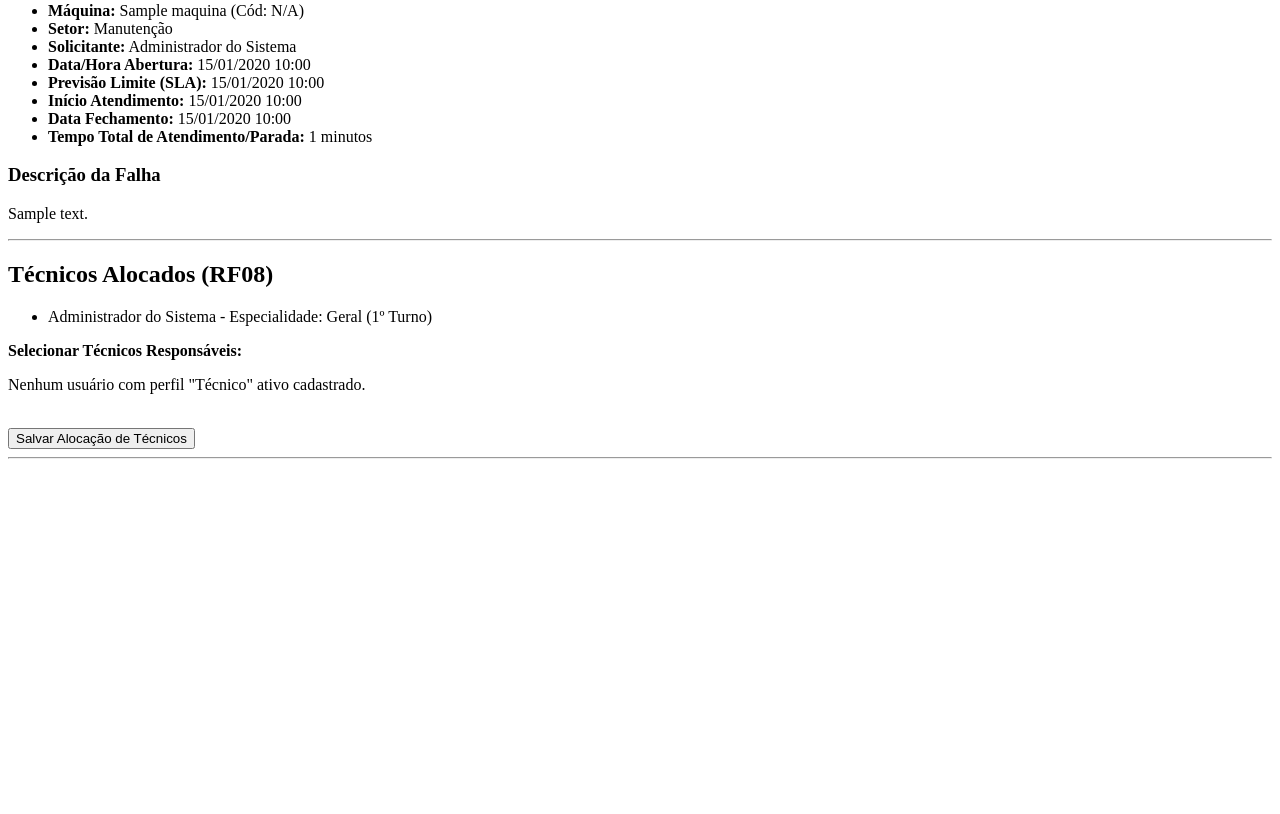
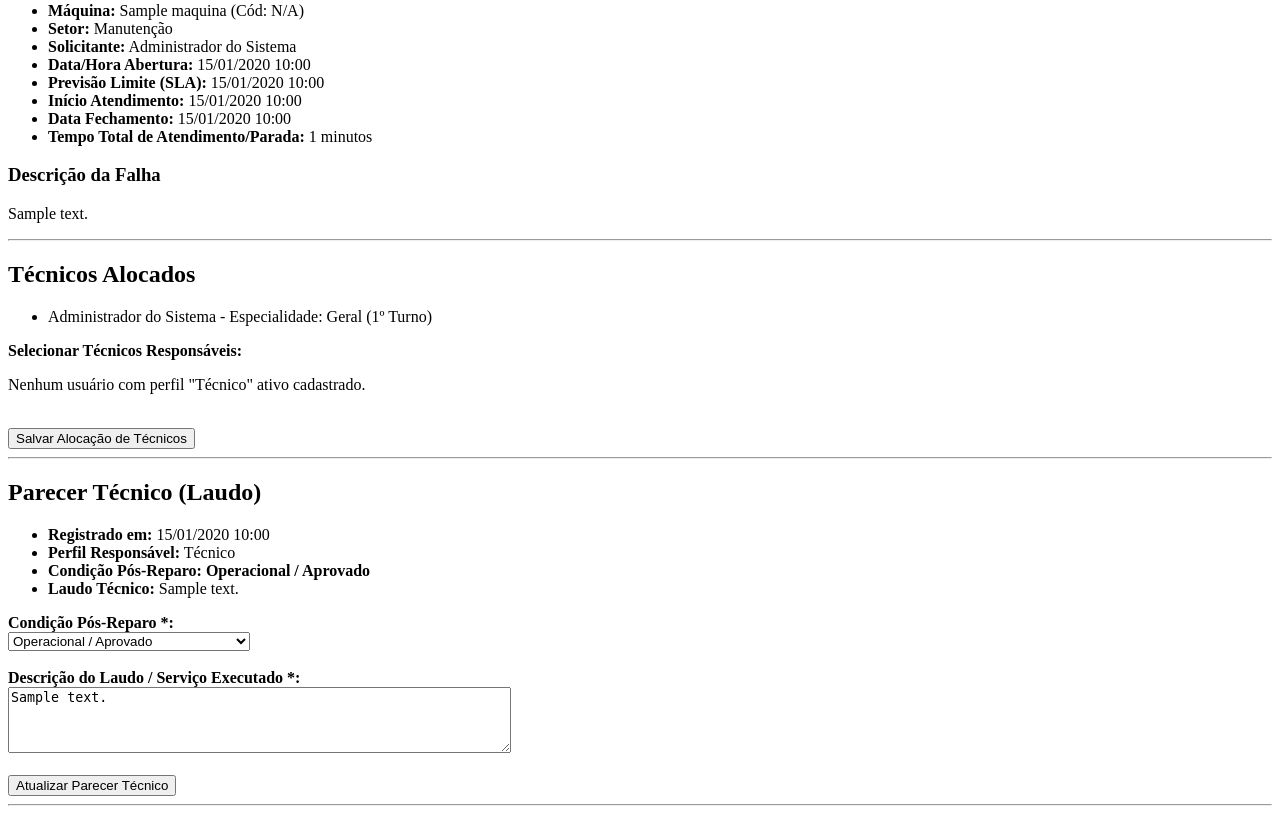
Before and after one commit to Pi-Taya/Manutencao_Industrial_SENAI, a Laravel app: page /ordens/1 in a window 1280 px wide. Shown: the part 367-1181 px from the top of the page. Before the commit the page ends 826 px from the top, so only its background shows below. Run offline with Laravel 12, Linux system fonts and the light colour scheme; a user stored in the database is signed in; data comes from the database, SQL or seed files in the repository; tables that the repository leaves empty hold one stand-in row (values such as "Sample post").

Commit message:
Ajuste de Controllers, Models, migrations e views para Parecer Técnico

```diff
--- a/app/Http/Controllers/OrdemServicoController.php
+++ b/app/Http/Controllers/OrdemServicoController.php
@@ -7,6 +7,7 @@ use App\Models\Maquina;
 use App\Models\TipoManutencao;
 use App\Models\StatusPrioridade;
 use App\Models\StatusMaquina;
+use App\Models\ParecerTecnico;
 use App\Models\User;
 use Illuminate\Http\Request;
 use Illuminate\Support\Facades\Auth;
@@ -23,15 +24,16 @@ class OrdemServicoController extends Controller
 
         // Filtro por status da OS
         if ($request->filled('status')) {
-            $query->where('status',$request->status);
+            $query->where('status', $request->status);
         }
 
         // Filtro por prioridade
         if ($request->filled('id_status_prioridade')) {
-            $query->where('id_status_prioridade',$request->id_status_prioridade);
+            $query->where('id_status_prioridade', $request->id_status_prioridade);
         }
 
-        $ordens = $query->orderBy('created_at', 'desc')->paginate(10);$prioridades = StatusPrioridade::all();
+        $ordens = $query->orderBy('created_at', 'desc')->paginate(10);
+        $prioridades = StatusPrioridade::all();
 
         return view('ordens.index', compact('ordens', 'prioridades'));
     }
@@ -42,7 +44,8 @@ class OrdemServicoController extends Controller
     public function create()
     {
         $maquinas = Maquina::where('status', true)->get();
-        $tiposManutencao = TipoManutencao::all();$prioridades = StatusPrioridade::all();
+        $tiposManutencao = TipoManutencao::all();
+        $prioridades = StatusPrioridade::all();
 
         return view('ordens.create', compact('maquinas', 'tiposManutencao', 'prioridades'));
     }
@@ -63,10 +66,10 @@ class OrdemServicoController extends Controller
         $prioridade = StatusPrioridade::findOrFail($request->id_status_prioridade);
 
         // Cálculo da previsão limite de atendimento (SLA)
-        $horasSla = explode(':',$prioridade->tempo_limite_atendimento)[0] ?? 24;
+        $horasSla = explode(':', $prioridade->tempo_limite_atendimento)[0] ?? 24;
         $dataPrevisao = Carbon::now()->addHours((int)$horasSla);
 
-        $parouProducao =$request->has('parou_producao');
+        $parouProducao = $request->has('parou_producao');
 
         // 1. Criar a Ordem de Serviço
         $os = OrdemServico::create([
@@ -82,10 +85,11 @@ class OrdemServicoController extends Controller
         ]);
 
         // 2. Regra de Negócio RN04: Atualiza a máquina para "Em Manutenção" se parou a produção
-        if ($parouProducao) {$statusEmManutencao = StatusMaquina::where('estado_da_maquina', 'Em Manutenção')->first();
+        if ($parouProducao) {
+            $statusEmManutencao = StatusMaquina::where('estado_da_maquina', 'Em Manutenção')->first();
             if ($statusEmManutencao) {
                 $maquina = Maquina::findOrFail($request->id_maquina);
-                $maquina->update(['id_status_maquina' =>$statusEmManutencao->id_status_maquina]);
+                $maquina->update(['id_status_maquina' => $statusEmManutencao->id_status_maquina]);
             }
         }
 
@@ -98,10 +102,18 @@ class OrdemServicoController extends Controller
      */
     public function show($id)
     {
-        $ordem = OrdemServico::with([ 'maquina.setor', 'solicitante', 'tipoManutencao', 'prioridade', 'tecnicos.turno' ])->findOrFail($id);
+        $ordem = OrdemServico::with([
+            'maquina.setor',
+            'solicitante',
+            'tipoManutencao',
+            'prioridade',
+            'tecnicos.turno',
+            'parecer.perfil'
+        ])->findOrFail($id);
 
         // Lista apenas usuários ativos com perfil Técnico para seleção na OS
-        $tecnicosDisponiveis = User::whereHas('perfil', function ($q) {$q->where('tipo_perfil', 'Técnico');
+        $tecnicosDisponiveis = User::whereHas('perfil', function ($q) {
+            $q->where('tipo_perfil', 'Técnico');
         })->where('status', true)->get();
 
         return view('ordens.show', compact('ordem', 'tecnicosDisponiveis'));
@@ -110,7 +122,7 @@ class OrdemServicoController extends Controller
     /**
      * Alocar ou atualizar técnicos na OS (RF08)
      */
-    public function alocarTecnicos(Request $request,$id)
+    public function alocarTecnicos(Request $request, $id)
     {
         $request->validate([
             'tecnicos'   => 'nullable|array',
@@ -129,31 +141,36 @@ class OrdemServicoController extends Controller
     /**
      * Atualizar o status do atendimento e encerrar a OS (RF09)
      */
-    public function atualizarStatus(Request $request,$id)
+    public function atualizarStatus(Request $request, $id)
     {
         $request->validate([
             'status' => 'required|in:Aberta,Aguardando Aprovação,Em Andamento,Aguardando Peça,Aguardando Validação,Concluída,Cancelada',
         ]);
 
         $ordem = OrdemServico::findOrFail($id);
-        $novoStatus =$request->status;
-        $agora = Carbon::now();
+        $novoStatus = $request->status;
 
-        $dadosAtualizacao = ['status' =>$novoStatus];
-
-        // Se iniciou o atendimento agora, grava o timestamp de início
-        if ($novoStatus === 'Em Andamento' && is_null($ordem->data_inicio_atendimento)) {
-            $dadosAtualizacao['data_inicio_atendimento'] =$agora;
+        // Trava de regra de negócio: exige parecer técnico cadastrado para concluir a OS
+        if ($novoStatus === 'Concluída' && is_null($ordem->id_parecer)) {
+            return redirect()->route('ordens.show', $ordem->id_ordem_servico)
+                ->with('error', 'Não é possível concluir a OS sem antes registrar o Parecer Técnico.');
         }
 
-        // Se concluiu a OS, calcula o tempo total de parada e libera a máquina (RN04 reversa)
+        $agora = Carbon::now();
+        $dadosAtualizacao = ['status' => $novoStatus];
+
+        if ($novoStatus === 'Em Andamento' && is_null($ordem->data_inicio_atendimento)) {
+            $dadosAtualizacao['data_inicio_atendimento'] = $agora;
+        }
+
         if ($novoStatus === 'Concluída' && is_null($ordem->data_fechamento)) {
-            $dadosAtualizacao['data_fechamento'] =$agora;
+            $dadosAtualizacao['data_fechamento'] = $agora;
             $dadosAtualizacao['tempo_parada_minutos'] = $ordem->data_abertura->diffInMinutes($agora);
 
-            if ($ordem->parou_producao) {$statusAtiva = StatusMaquina::where('estado_da_maquina', 'Ativa')->first();
-                if ($statusAtiva &&$ordem->maquina) {
-                    $ordem->maquina->update(['id_status_maquina' =>$statusAtiva->id_status_maquina]);
+            if ($ordem->parou_producao) {
+                $statusAtiva = StatusMaquina::where('estado_da_maquina', 'Ativa')->first();
+                if ($statusAtiva && $ordem->maquina) {
+                    $ordem->maquina->update(['id_status_maquina' => $statusAtiva->id_status_maquina]);
                 }
             }
         }
@@ -163,4 +180,39 @@ class OrdemServicoController extends Controller
         return redirect()->route('ordens.show', $ordem->id_ordem_servico)
             ->with('success', "Status da OS alterado para: {$novoStatus}");
     }
+
+    /**
+     * Registrar ou atualizar o Parecer Técnico vinculado à OS
+     */
+    public function registrarParecer(Request $request, $id)
+    {
+        $request->validate([
+            'descricao_laudo'     => 'required|string',
+            'condicao_pos_reparo' => 'required|in:Operacional / Aprovado,Operacional com Restrições / Parcial,Aguardando Peça,Condenado / Inoperante',
+        ]);
+
+        $ordem = OrdemServico::findOrFail($id);
+        $usuario = Auth::user();
+
+        if ($ordem->id_parecer) {
+            $ordem->parecer->update([
+                'id_perfil'           => $usuario->id_perfil,
+                'data_registro'       => Carbon::now(),
+                'descricao_laudo'     => $request->descricao_laudo,
+                'condicao_pos_reparo' => $request->condicao_pos_reparo,
+            ]);
+        } else {
+            $parecer = ParecerTecnico::create([
+                'id_perfil'           => $usuario->id_perfil,
+                'data_registro'       => Carbon::now(),
+                'descricao_laudo'     => $request->descricao_laudo,
+                'condicao_pos_reparo' => $request->condicao_pos_reparo,
+            ]);
+
+            $ordem->update(['id_parecer' => $parecer->id_parecer]);
+        }
+
+        return redirect()->route('ordens.show', $ordem->id_ordem_servico)
+            ->with('success', 'Parecer técnico registrado com sucesso!');
+    }
 }
--- a/app/Models/OrdemServico.php
+++ b/app/Models/OrdemServico.php
@@ -72,4 +72,9 @@ class OrdemServico extends Model
             'id_usuario'
         )->withTimestamps();
     }
+
+    public function parecer()
+    {
+        return $this->belongsTo(ParecerTecnico::class, 'id_parecer', 'id_parecer');
+    }
 }
--- a/config/app.php
+++ b/config/app.php
@@ -65,7 +65,7 @@ return [
     |
     */
 
-    'timezone' => 'UTC',
+    'timezone' => 'America/Sao_Paulo',
 
     /*
     |--------------------------------------------------------------------------
--- a/resources/views/ordens/show.blade.php
+++ b/resources/views/ordens/show.blade.php
@@ -12,6 +12,18 @@
         <p><strong>[Sucesso]: {{ session('success') }}</strong></p>
     @endif
 
+    @if(session('error'))
+        <p><strong>[Atenção]: {{ session('error') }}</strong></p>
+    @endif
+
+    @if($errors->any())
+        <ul>
+            @foreach($errors->all() as $erro)
+                <li><strong>[Erro]:</strong> {{ $erro }}</li>
+            @endforeach
+        </ul>
+    @endif
+
     <hr>
 
     <h2>Status e Situação</h2>
@@ -22,7 +34,7 @@
         <li><strong>Tipo de Manutenção:</strong> {{ $ordem->tipoManutencao->nome_manutencao ?? 'N/A' }}</li>
     </ul>
 
-    <!-- Formulário de Alteração de Status (RF09) -->
+    <!-- Formulário de Alteração de Status -->
     <form action="{{ route('ordens.status', $ordem->id_ordem_servico) }}" method="POST">
         @csrf
         @method('PATCH')
@@ -56,7 +68,7 @@
 
     <hr>
 
-    <h2>Técnicos Alocados (RF08)</h2>
+    <h2>Técnicos Alocados</h2>
     @if($ordem->tecnicos->count() > 0)
         <ul>
             @foreach($ordem->tecnicos as $tecnico)
@@ -67,7 +79,7 @@
         <p>Nenhum técnico alocado nesta OS.</p>
     @endif
 
-    <!-- Formulário para alocar técnicos (Gestores/Administradores ou Técnicos) -->
+    <!-- Formulário para alocar técnicos -->
     <form action="{{ route('ordens.alocar', $ordem->id_ordem_servico) }}" method="POST">
         @csrf
         <p><strong>Selecionar Técnicos Responsáveis:</strong></p>
@@ -87,5 +99,47 @@
     </form>
 
     <hr>
+
+    <h2>Parecer Técnico (Laudo)</h2>
+
+    @if($ordem->parecer)
+        <ul>
+            <li><strong>Registrado em:</strong> {{ $ordem->parecer->data_registro->format('d/m/Y H:i') }}</li>
+            <li><strong>Perfil Responsável:</strong> {{ $ordem->parecer->perfil->tipo_perfil ?? 'N/A' }}</li>
+            <li><strong>Condição Pós-Reparo:</strong> <strong>{{ $ordem->parecer->condicao_pos_reparo }}</strong></li>
+            <li><strong>Laudo Técnico:</strong> {{ $ordem->parecer->descricao_laudo }}</li>
+        </ul>
+    @else
+        <p>Nenhum parecer técnico registrado para esta Ordem de Serviço.</p>
+    @endif
+
+    <form action="{{ route('ordens.parecer', $ordem->id_ordem_servico) }}" method="POST">
+        @csrf
+        <div>
+            <label for="condicao_pos_reparo"><strong>Condição Pós-Reparo *:</strong></label><br>
+            <select name="condicao_pos_reparo" id="condicao_pos_reparo" required>
+                <option value="">Selecione a condição...</option>
+                @foreach([
+                    'Operacional / Aprovado',
+                    'Operacional com Restrições / Parcial',
+                    'Aguardando Peça',
+                    'Condenado / Inoperante'
+                ] as $condicao)
+                    <option value="{{ $condicao }}" {{ old('condicao_pos_reparo', $ordem->parecer->condicao_pos_reparo ?? '') == $condicao ? 'selected' : '' }}>
+                        {{ $condicao }}
+                    </option>
+                @endforeach
+            </select>
+        </div>
+        <br>
+        <div>
+            <label for="descricao_laudo"><strong>Descrição do Laudo / Serviço Executado *:</strong></label><br>
+            <textarea name="descricao_laudo" id="descricao_laudo" rows="4" cols="60" required placeholder="Descreva a causa raiz encontrada, o serviço realizado e observações técnicas...">{{ old('descricao_laudo', $ordem->parecer->descricao_laudo ?? '') }}</textarea>
+        </div>
+        <br>
+        <button type="submit">{{ $ordem->parecer ? 'Atualizar Parecer Técnico' : 'Salvar Parecer Técnico' }}</button>
+    </form>
+
+    <hr>
 </body>
 </html>
--- a/routes/web.php
+++ b/routes/web.php
@@ -28,6 +28,7 @@ Route::middleware(['auth'])->group(function () {
         Route::resource('ordens', OrdemServicoController::class);
         Route::post('ordens/{id}/alocar-tecnicos', [OrdemServicoController::class, 'alocarTecnicos'])->name('ordens.alocar');
         Route::patch('ordens/{id}/status', [OrdemServicoController::class, 'atualizarStatus'])->name('ordens.status');
+        Route::post('ordens/{id}/parecer', [OrdemServicoController::class, 'registrarParecer'])->name('ordens.parecer');
     });
 
     // Rotas de Estrutura Fabril e Gestão de Contas (Apenas Gestores e Administradores)
```
Also changed, not shown: resources/views/users/show.blade.php (+13 -13 lines), database/migrations/2026_11_08_231740_create_parecer_tecnicos_table.php.
